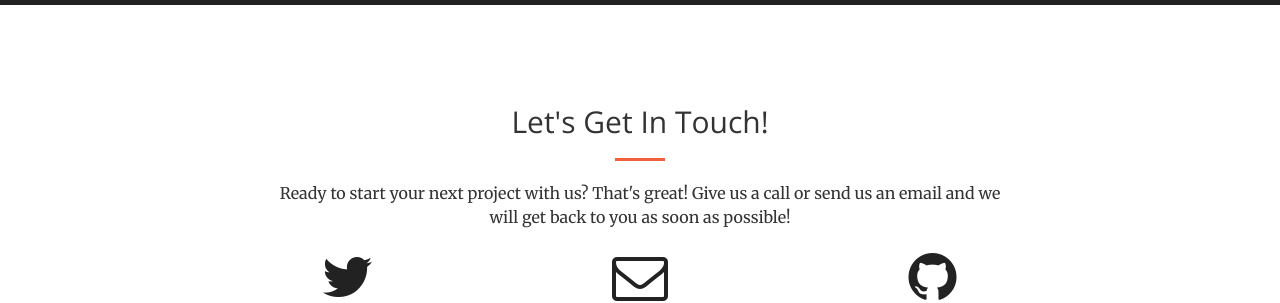
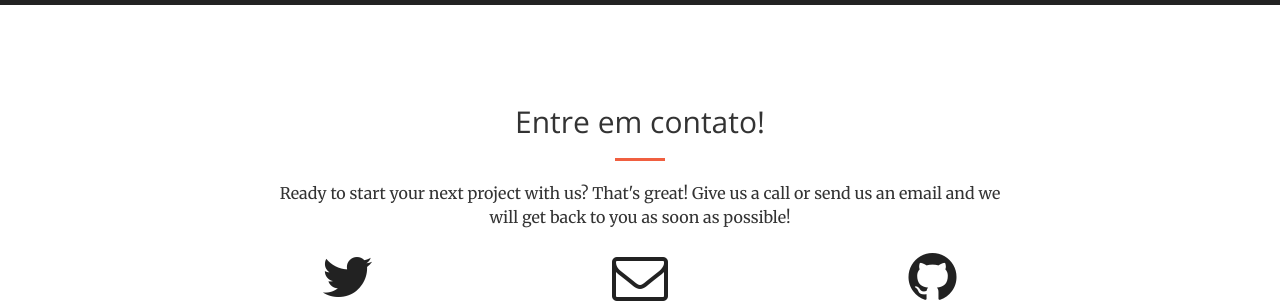
Before and after one commit to chborges342/qualixdata, a Jekyll site: the page built from index.html, in a window 1280 px wide and 900 px high, scrolled down 1957 px. Shown: the part 475-778 px from the top of the window. Built offline with Jekyll 4.4.1, drawn with Linux system fonts in a browser that asks for light colours.

Commit message:
Update contact.html

```diff
--- a/_includes/contact.html
+++ b/_includes/contact.html
@@ -2,7 +2,7 @@
     <div class="container">
         <div class="row">
             <div class="col-lg-8 col-lg-offset-2 text-center">
-                <h2 class="section-heading">Let's Get In Touch!</h2>
+                <h2 class="section-heading">Entre em contato!</h2>
                 <hr class="primary">
                 <p>Ready to start your next project with us? That's great! Give us a call or send us an email and we will get back to you as soon as possible!</p>
             </div>
```
